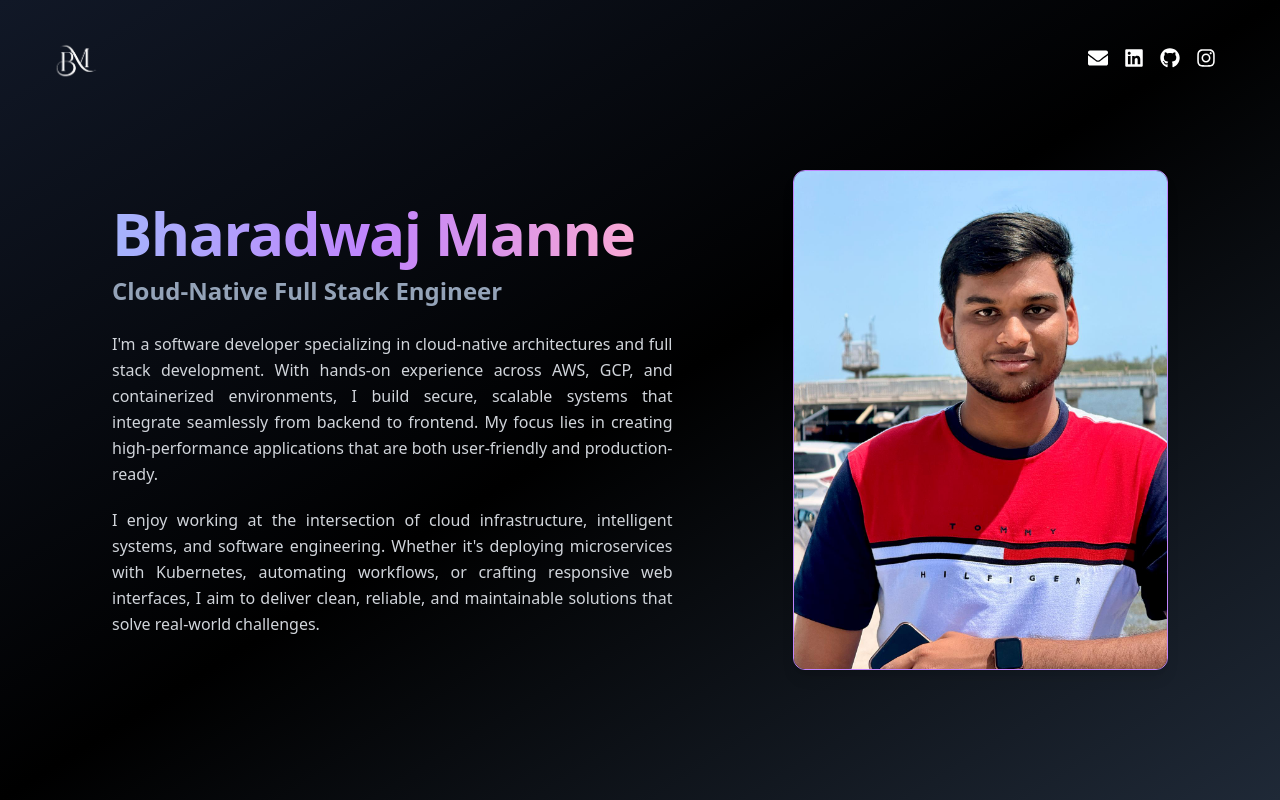
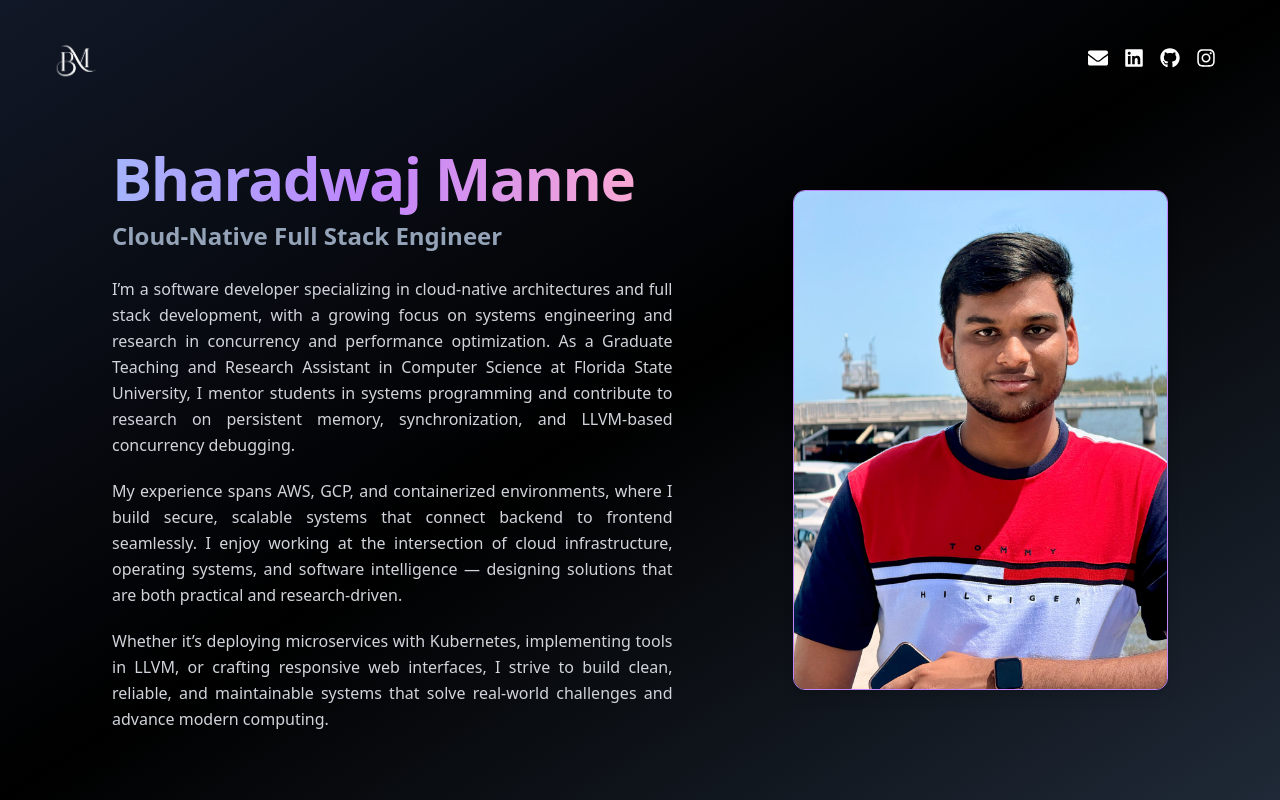
Before and after one commit to Bharadwaj-1953/Bharadwaj_Portfolio, a React (Vite) app: page / in a window 1280 px wide. Shown: the top 800 px of the page. Built offline with nearby package versions, Linux system fonts and the light colour scheme; the HTML template or start-up script is replaced by a standard one.

Commit message:
Updated Bio
Updated layout and bio content in Hero component.

```diff
--- a/src/components/Hero.jsx
+++ b/src/components/Hero.jsx
@@ -49,7 +49,7 @@ const Hero = () => {
       </div>
 
       {/* Main Grid Layout */}
-      <div className="max-w-screen-xl w-full flex flex-col md:flex-row items-center justify-between gap-16 mt-10">
+      <div className="max-w-screen-xl w-full flex flex-col md:flex-row items-center justify-between gap-16 mt-20">
 
         {/* Left Content */}
         <div className="flex-1 text-center md:text-left">
@@ -63,13 +63,14 @@ const Hero = () => {
           </h2>
 
           {/* Bio Paragraphs */}
-          <div className="text-gray-300 text-base leading-relaxed max-w-2xl text-justify space-y-5">
+          <div className="text-gray-300 text-base leading-relaxed max-w-3.5xl text-justify space-y-5">
             <p>
-              I'm a software developer specializing in cloud-native architectures and full stack development. With hands-on experience across AWS, GCP, and containerized environments, I build secure, scalable systems that integrate seamlessly from backend to frontend. My focus lies in creating high-performance applications that are both user-friendly and production-ready.
+              I’m a software developer specializing in cloud-native architectures and full stack development, with a growing focus on systems engineering and research in concurrency and performance optimization. As a Graduate Teaching and Research Assistant in Computer Science at Florida State University, I mentor students in systems programming and contribute to research on persistent memory, synchronization, and LLVM-based concurrency debugging.
             </p>
             <p>
-              I enjoy working at the intersection of cloud infrastructure, intelligent systems, and software engineering. Whether it's deploying microservices with Kubernetes, automating workflows, or crafting responsive web interfaces, I aim to deliver clean, reliable, and maintainable solutions that solve real-world challenges.
+              My experience spans AWS, GCP, and containerized environments, where I build secure, scalable systems that connect backend to frontend seamlessly. I enjoy working at the intersection of cloud infrastructure, operating systems, and software intelligence — designing solutions that are both practical and research-driven.
             </p>
+            <p> Whether it’s deploying microservices with Kubernetes, implementing tools in LLVM, or crafting responsive web interfaces, I strive to build clean, reliable, and maintainable systems that solve real-world challenges and advance modern computing. </p>
           </div>
         </div>
 
```
